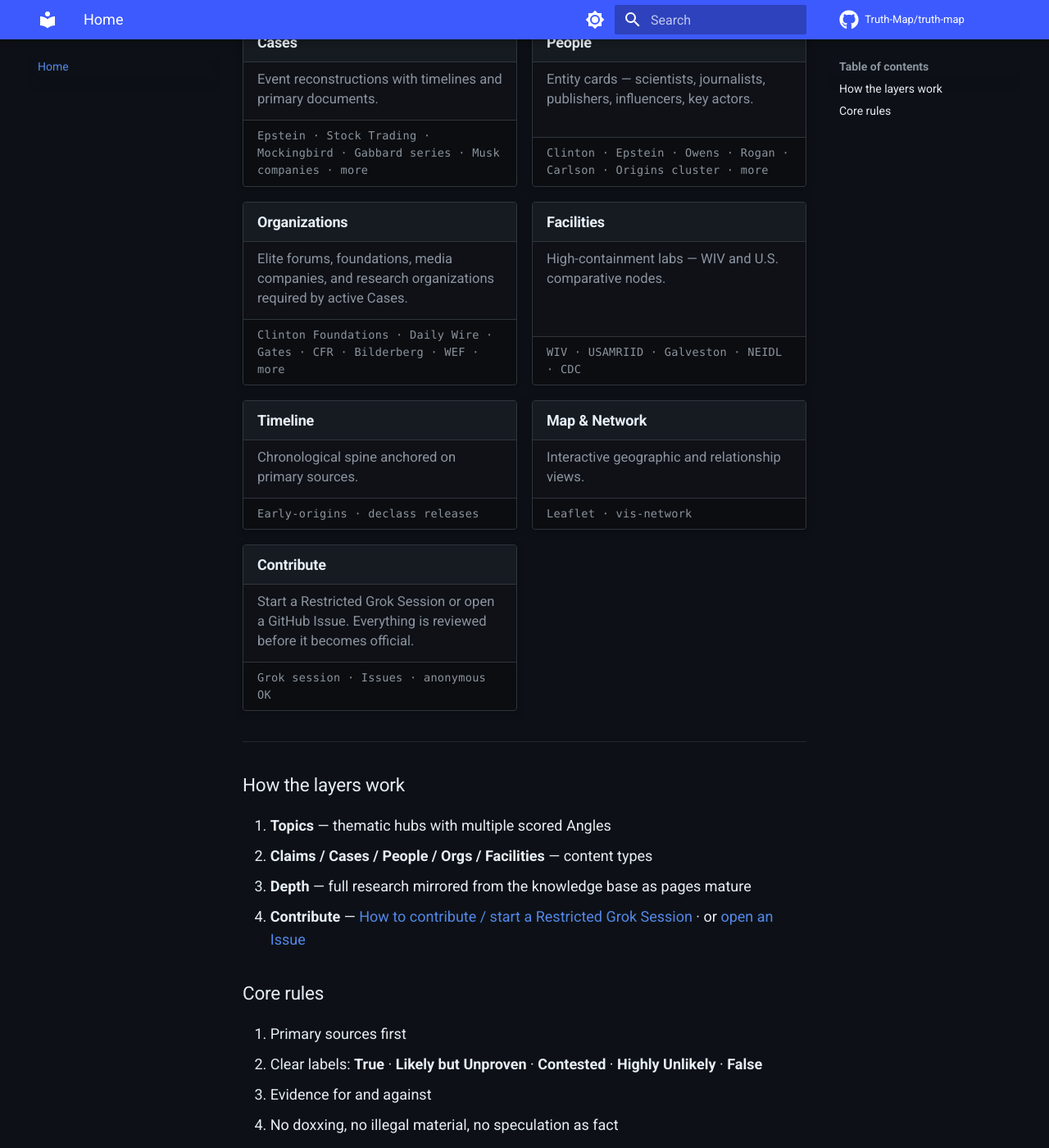
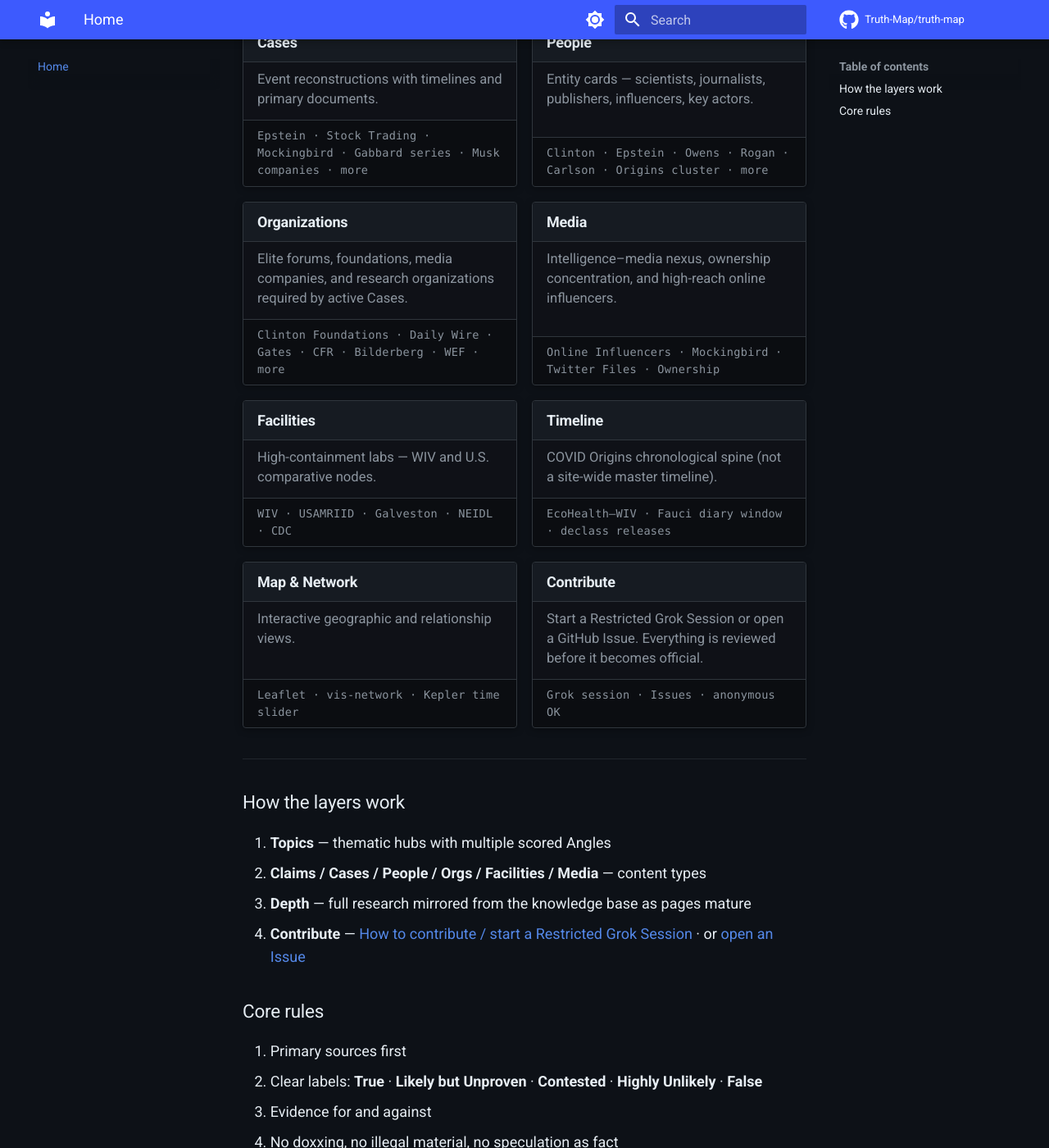
Before and after one commit to BnBCleaners/truth-map, an MkDocs documentation site: the page built from docs/index.md, in a window 1280 px wide and 1400 px high, scrolled down 662 px. Shown: the whole window at 82% size. Built offline with MkDocs 1.6.1 and Material for MkDocs 9.7.7, drawn with Linux system fonts in a browser that asks for light colours; comment, search, counter and statistics services are not loaded.

Commit message:
Homepage: add Media card for discoverability of Online Influencers; clarify Timeline is Origins-focused

```diff
--- a/docs/index.md
+++ b/docs/index.md
@@ -39,6 +39,12 @@
 </div>
 
 <div class="tm-card">
+  <h3><a href="media/">Media</a></h3>
+  <p>Intelligence–media nexus, ownership concentration, and high-reach online influencers.</p>
+  <div class="meta">Online Influencers · Mockingbird · Twitter Files · Ownership</div>
+</div>
+
+<div class="tm-card">
   <h3><a href="facilities/">Facilities</a></h3>
   <p>High-containment labs — WIV and U.S. comparative nodes.</p>
   <div class="meta">WIV · USAMRIID · Galveston · NEIDL · CDC</div>
@@ -46,14 +52,14 @@
 
 <div class="tm-card">
   <h3><a href="timeline/">Timeline</a></h3>
-  <p>Chronological spine anchored on primary sources.</p>
-  <div class="meta">Early-origins · declass releases</div>
+  <p>COVID Origins chronological spine (not a site-wide master timeline).</p>
+  <div class="meta">EcoHealth–WIV · Fauci diary window · declass releases</div>
 </div>
 
 <div class="tm-card">
   <h3><a href="map/">Map & Network</a></h3>
   <p>Interactive geographic and relationship views.</p>
-  <div class="meta">Leaflet · vis-network</div>
+  <div class="meta">Leaflet · vis-network · Kepler time slider</div>
 </div>
 
 <div class="tm-card">
@@ -69,7 +75,7 @@
 ### How the layers work
 
 1. **Topics** — thematic hubs with multiple scored Angles
-2. **Claims / Cases / People / Orgs / Facilities** — content types
+2. **Claims / Cases / People / Orgs / Facilities / Media** — content types
 3. **Depth** — full research mirrored from the knowledge base as pages mature
 4. **Contribute** — [How to contribute / start a Restricted Grok Session](about/contributing/) · or [open an Issue](https://github.com/Truth-Map/truth-map/issues/new/choose)
 
```
